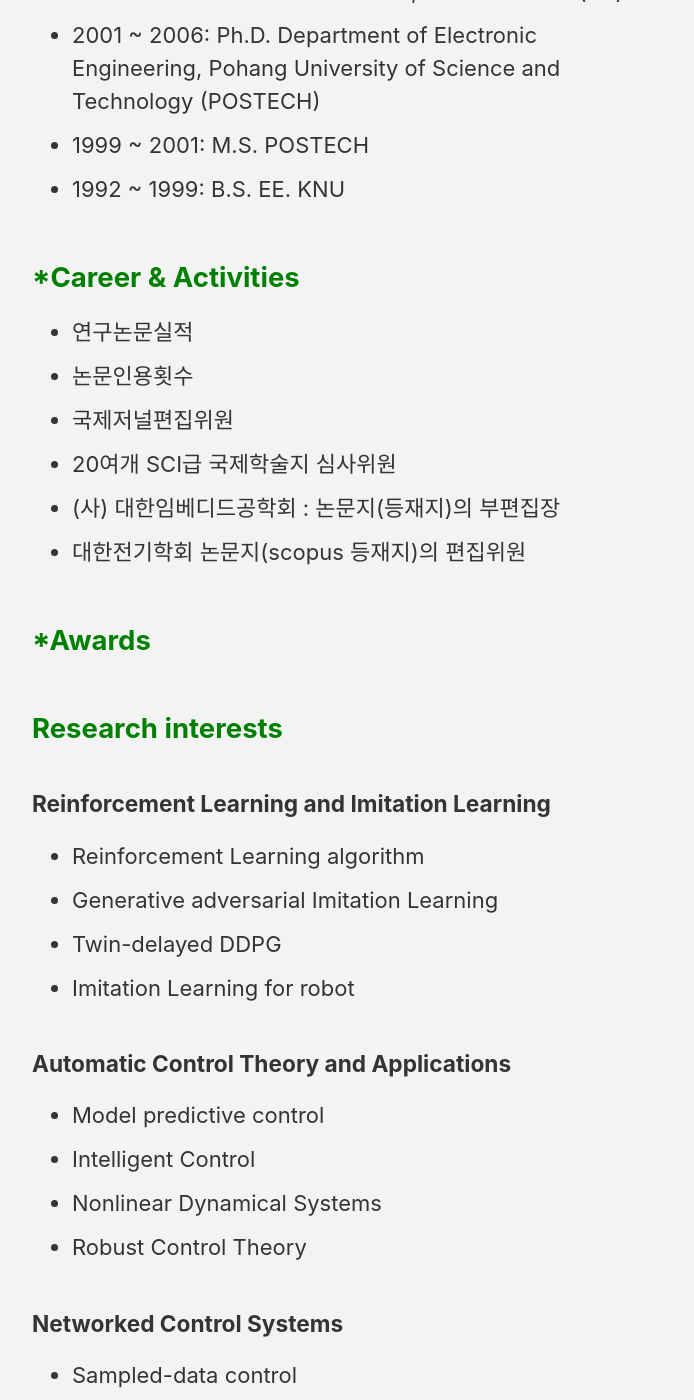
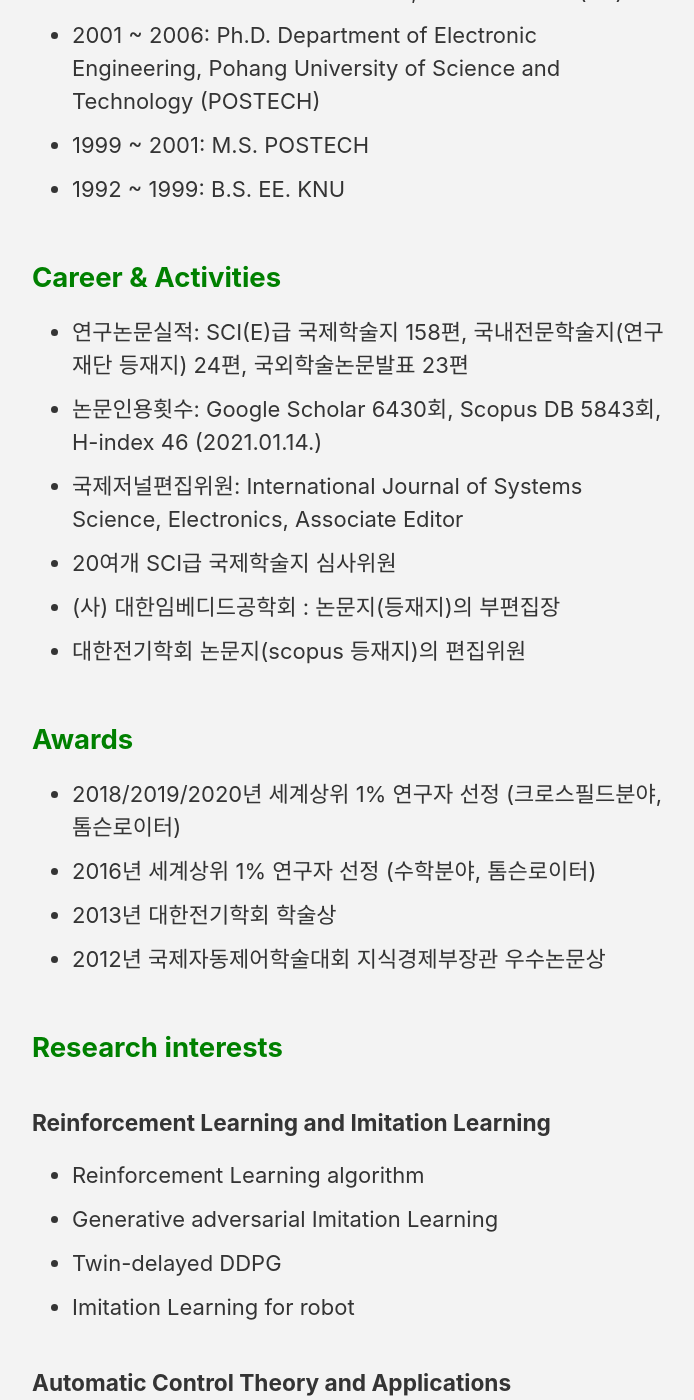
Before and after one commit to CPSC-LAB/CPSC-LAB.github.io, a Jekyll site: the page built from _pages/professor.md, in a window 1280 px wide and 1400 px high, scrolled down 926 px. Shown: the whole window, without its empty margins (290-984 px from the left). Built offline with Jekyll 4.4.1, drawn with Linux system fonts in a browser that asks for light colours; cached includes are drawn as plain includes.

Commit message:
Update professor.md

```diff
--- a/_pages/professor.md
+++ b/_pages/professor.md
@@ -15,15 +15,20 @@ layout: categories
 * 1999 ~ 2001: M.S. POSTECH
 * 1992 ~ 1999: B.S. EE. KNU
 
-## <span style="color:green">*Career & Activities</span>
-* 연구논문실적
-* 논문인용횟수
-* 국제저널편집위원
+## <span style="color:green">Career & Activities</span>
+* 연구논문실적: SCI(E)급 국제학술지 158편, 국내전문학술지(연구재단 등재지) 24편, 국외학술논문발표 23편
+* 논문인용횟수: Google Scholar 6430회, Scopus DB 5843회, H-index 46 (2021.01.14.)
+* 국제저널편집위원: International Journal of Systems Science, Electronics, Associate Editor
 * 20여개 SCI급 국제학술지 심사위원
 * (사) 대한임베디드공학회 : 논문지(등재지)의 부편집장
 * 대한전기학회 논문지(scopus 등재지)의 편집위원
 
-## <span style="color:green">*Awards</span>
+## <span style="color:green">Awards</span>
+* 2018/2019/2020년 세계상위 1% 연구자 선정 (크로스필드분야, 톰슨로이터)
+* 2016년 세계상위 1% 연구자 선정 (수학분야, 톰슨로이터)
+* 2013년 대한전기학회 학술상
+* 2012년 국제자동제어학술대회 지식경제부장관 우수논문상
+
 
 ## <span style="color:green">Research interests</span>
 
```
